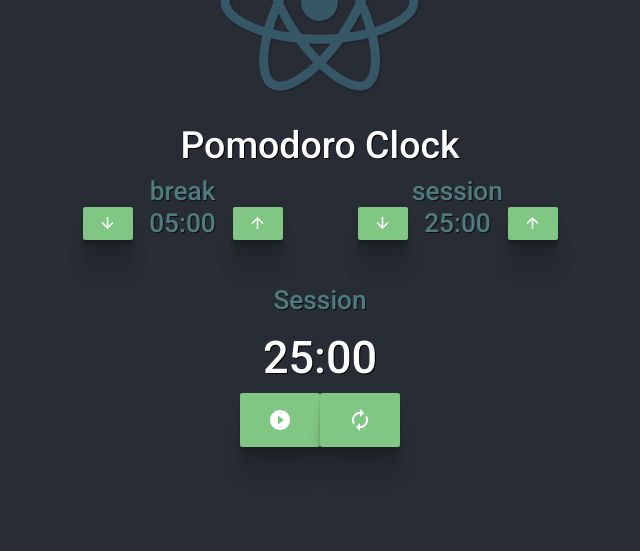
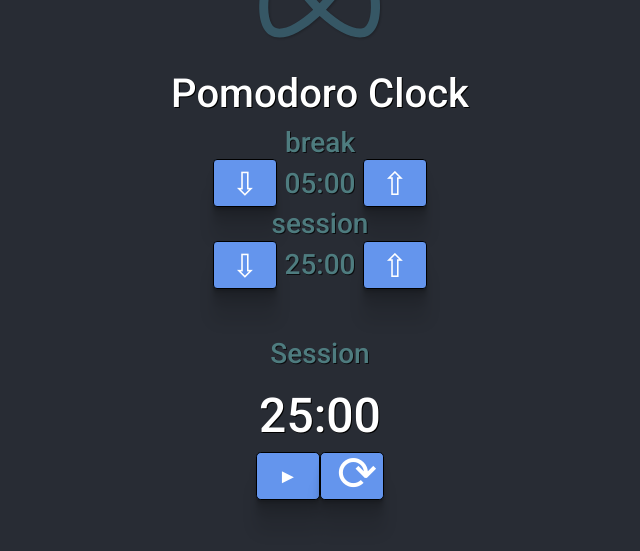
Before and after one commit to codeTrackLift/pomodoro, a React (Create React App) app: page / in a window 1280 px wide. Shown: the part 223-774 px from the top of the page, without its empty margins (320-960 px from the left). Built offline with nearby package versions, Linux system fonts and the light colour scheme.

Commit message:
bootstrap btns

```diff
--- a/public/index.html
+++ b/public/index.html
@@ -17,10 +17,6 @@
         href="https://fonts.googleapis.com/css2?family=Roboto:ital,wght@0,100;0,300;0,400;0,500;0,700;0,900;1,100;1,300;1,400;1,500;1,700;1,900&display=swap"
         rel="stylesheet">
 
-    <!-- Materialize -->
-    <link rel="stylesheet" href="https://cdnjs.cloudflare.com/ajax/libs/materialize/1.0.0/css/materialize.min.css">
-    <link href="https://fonts.googleapis.com/icon?family=Material+Icons" rel="stylesheet">
-
     <title>Pomodoro Clock | React App</title>
 </head>
 
--- a/src/Components/App.js
+++ b/src/Components/App.js
@@ -4,6 +4,7 @@ import '../Styles/App.css';
 import logo from '../Media/logo.svg';
 import Footer from './Footer';
 import mySound from '../Media/timerDing.mp3';
+import Button from 'react-bootstrap/Button';
 
 function App() {
 
@@ -21,13 +22,6 @@ function App() {
         breakAudio.currentTime = 0;
         breakAudio.play();
     }
-
-    // const formatTime = (time) => {
-    //     let minutes = Math.floor(time / 60);
-    //     return (
-    //         minutes
-    //     );
-    // };
 
     const formatTime = (time) => {
         let minutes = Math.floor(time / 60);
@@ -106,7 +100,7 @@ function App() {
                 className={timerOn ? 'App-logo' : 'App-logo stop'}
             />
             <h1>Pomodoro Clock</h1>
-            <div id='buttonContainer'>
+            <div id='ButtonContainer'>
                 <Length
                     id={'break'}
                     title={'break'}
@@ -130,25 +124,22 @@ function App() {
             </div>
             <div className='timesets'>
 
-                <button
+                <Button
                     id='start_stop'
-                    className='btn-large green lighten-2'
+                    variant='secondary'
+                    size='lg'
                     onClick={controlTime}
                     >
-                    {timerOn ? (
-                        <i className='material-icons'>pause_circle_filled</i>
-                        ) : (
-                        <i className='material-icons'>play_circle_filled</i>
-                    )}
-                </button>
-                <button
+                    {timerOn ? ' | | ' : <span>&#9658;</span>}
+                </Button>
+                <Button
                     id='reset'
-                    className='btn-large green lighten-2'
+                    variant='secondary'
+                    size='lg'
                     onClick={resetTime}
                     >
-                    <i className='material-icons'>autorenew</i>
-
-                </button>
+                    &#10227;
+                </Button>
             </div>
         </main>
         <Footer />
@@ -163,21 +154,21 @@ function Length({title, changeTime, type, time, formatTime, id}) {
             <div
                 id={`${id}-label`}
                 className='time-sets'>
-                <button
+                <Button
                     id={`${id}-decrement`}
-                    className='btn-small green lighten-2'
+                    variant='secondary' size='md'
                     onClick={() => changeTime(-60, type)}
                 >
-                    <i className='material-icons'>arrow_downward</i>
-                </button>
+                    &#8681;
+                </Button>
                 <h3 id={`${id}-length`}>{formatTime(time)}</h3>
-                <button
+                <Button
                     id={`${id}-increment`}
-                    className='btn-small green lighten-2'
+                    variant='secondary' size='md'
                     onClick={() => changeTime(60, type)}
                 >
-                    <i className='material-icons'>arrow_upward</i>
-                </button>
+                    &#8679;
+                </Button>
             </div>
         </div>
     );
--- a/src/Styles/App.css
+++ b/src/Styles/App.css
@@ -27,6 +27,34 @@ h3 {
 
 button {
     box-shadow: rgba(0, 0, 0, 0.09) 0px 2px 1px, rgba(0, 0, 0, 0.09) 0px 4px 2px, rgba(0, 0, 0, 0.09) 0px 8px 4px, rgba(0, 0, 0, 0.09) 0px 16px 8px, rgba(0, 0, 0, 0.09) 0px 32px 16px !important;
+    background-color: cornflowerblue !important;
+    border: 1px solid black !important;
+    font-weight: bolder;
+}
+
+Button {
+    width: 4rem;
+    height: 3rem;
+}
+
+.time-sets>Button {
+    font-size: 2rem !important;
+    padding: 0;
+}
+
+#reset {
+    font-size: 3rem !important;
+    line-height: 0.725;
+    padding-top: 0.25rem;
+}
+
+button:hover {
+    background-color: transparent !important;
+    border: 1px solid white !important;
+}
+
+button:active {
+    background-color: lime !important;
 }
 
 .time-sets {
```
